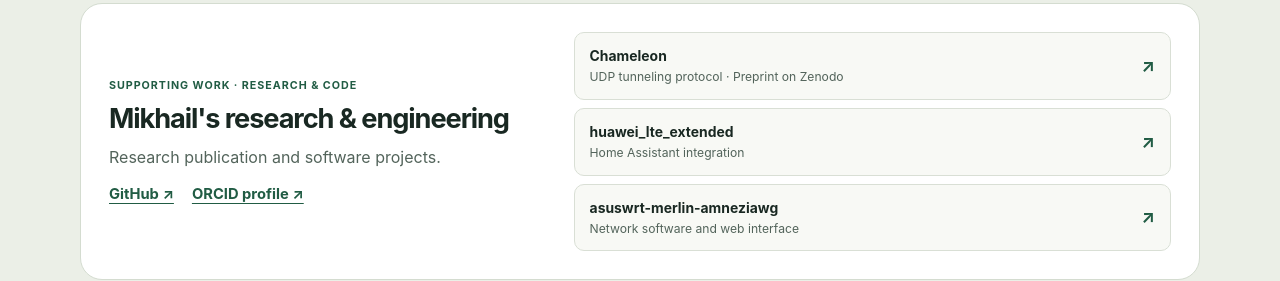
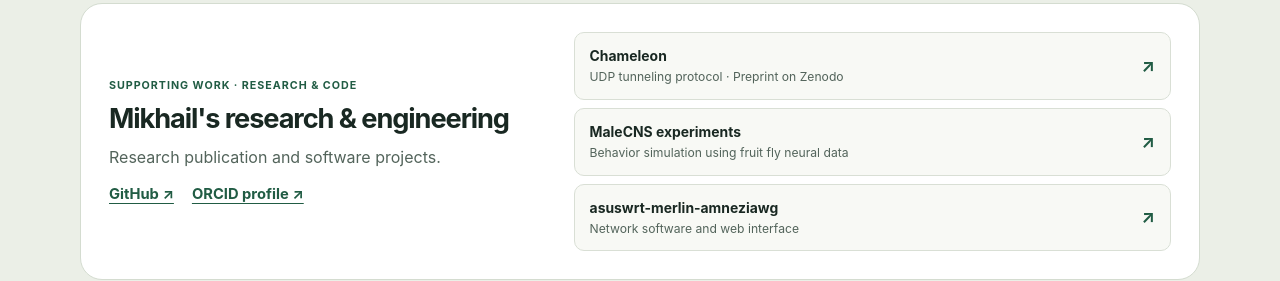
Before and after one commit to 1nterSE/openworks, a plain HTML site: page index.html in a window 1280 px wide. Shown: the part 1960-2241 px from the top of the page. Drawn offline with Linux system fonts and the light colour scheme.

Commit message:
Feature MaleCNS experiments in supporting work

```diff
--- a/index.html
+++ b/index.html
@@ -64,7 +64,7 @@
         </div>
       </article>
       <article class="case opensource"><div><div class="case-status">Supporting work · Research &amp; code</div><h3>Mikhail's research &amp; engineering</h3><p>Research publication and software projects.</p><div class="profile-links"><a class="text-link" href="https://github.com/william-aqn">GitHub ↗</a><a class="text-link" href="https://orcid.org/0009-0005-4749-1606">ORCID profile ↗</a></div></div>
-        <div class="repos"><a class="repo" href="https://zenodo.org/records/19493628" title="Chameleon: A Polymorphic UDP Tunneling Protocol with Session-Unique Wire Formats"><span>Chameleon<small>UDP tunneling protocol · Preprint on Zenodo</small></span><span class="out" aria-hidden="true">↗</span></a><a class="repo" href="https://github.com/william-aqn/huawei_lte_extended"><span>huawei_lte_extended<small>Home Assistant integration</small></span><span class="out" aria-hidden="true">↗</span></a><a class="repo" href="https://github.com/william-aqn/asuswrt-merlin-amneziawg/blob/main/README_EN.md"><span>asuswrt-merlin-amneziawg<small>Network software and web interface</small></span><span class="out" aria-hidden="true">↗</span></a></div>
+        <div class="repos"><a class="repo" href="https://zenodo.org/records/19493628" title="Chameleon: A Polymorphic UDP Tunneling Protocol with Session-Unique Wire Formats"><span>Chameleon<small>UDP tunneling protocol · Preprint on Zenodo</small></span><span class="out" aria-hidden="true">↗</span></a><a class="repo" href="https://github.com/william-aqn/malecns-warhammer"><span>MaleCNS experiments<small>Behavior simulation using fruit fly neural data</small></span><span class="out" aria-hidden="true">↗</span></a><a class="repo" href="https://github.com/william-aqn/asuswrt-merlin-amneziawg/blob/main/README_EN.md"><span>asuswrt-merlin-amneziawg<small>Network software and web interface</small></span><span class="out" aria-hidden="true">↗</span></a></div>
       </article>
     </div>
   </div></section>
```
